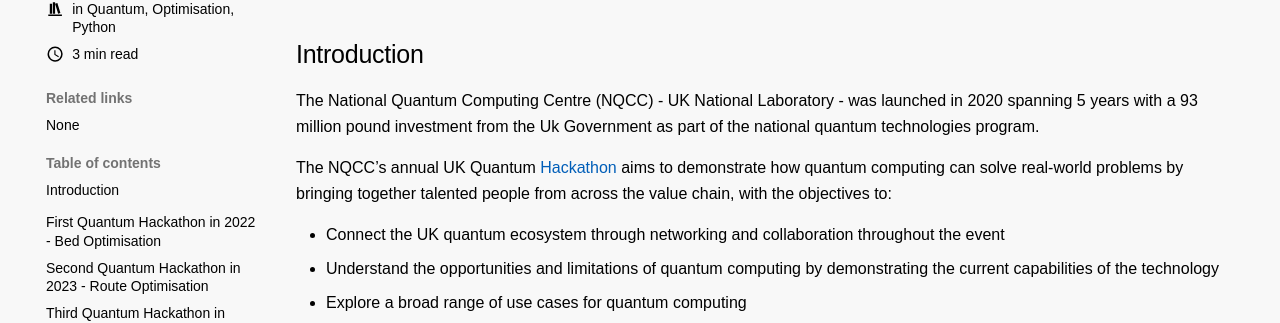
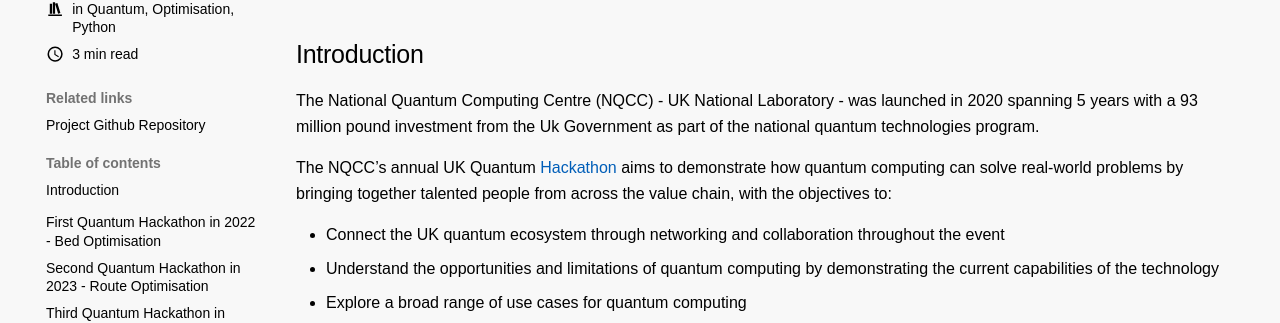
Before and after one commit to nhsengland/datascience, an MkDocs documentation site: the page built from docs/articles/posts/20250605_NQCC_article.md, in a window 1280 px wide. Shown: the part 363-686 px from the top of the page. Built offline with MkDocs 1.6.1 and Material for MkDocs 9.7.7, drawn with Linux system fonts in a browser that asks for light colours; some web fonts are replaced; comment, search, counter and statistics services are not loaded; old or Windows-style settings are respelled for this version of MkDocs.

Commit message:
Update docs/articles/posts/20250605_NQCC_article.md
Co-authored-by: Amaia Imaz Blanco <114224821+amaiaita@users.noreply.github.com>

```diff
--- a/docs/articles/posts/20250605_NQCC_article.md
+++ b/docs/articles/posts/20250605_NQCC_article.md
@@ -8,7 +8,7 @@
     - Python
 
 links:
-    - https://github.com/nhsengland/SynPathToy
+    - Project Github Repository: https://github.com/nhsengland/SynPathToy
 slug: NQCCHack
 description: >
     Quantum computing has the potential to dramatically change many aspects of healthcare analysis.   For our interests this mostly features around increased efficiency in optimisation and hybrid ML-Quantum approaches.  This article briefly describes our use-cases submissions to the annual NQCC Hackathon to showcase the emerging interests for healthcare using this technology.
```
